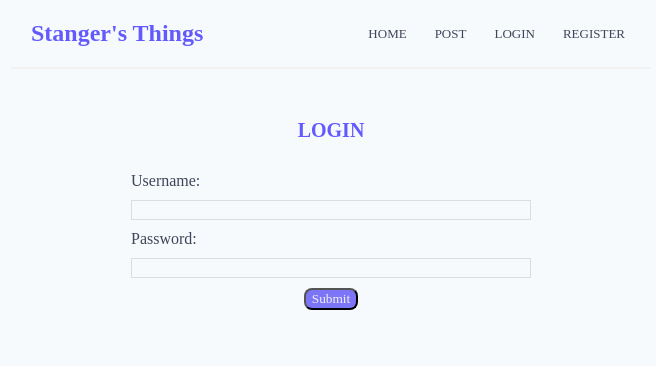
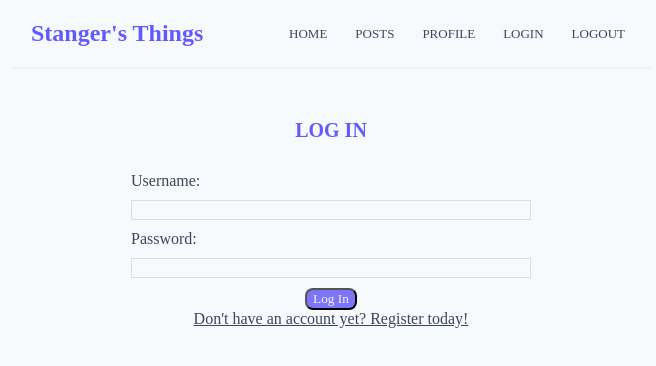
Before and after one commit to jy-bonilla/strangers-things, a React (Create React App) app: page /Login in a window 1280 px wide. Shown: the top 366 px of the page, without its empty margins (309-965 px from the left). Built offline with nearby package versions, Linux system fonts and the light colour scheme.

Commit message:
added profile and register routes

```diff
--- a/src/App.js
+++ b/src/App.js
@@ -1,9 +1,11 @@
 import { BrowserRouter as Router, Route, Switch } from 'react-router-dom';
 import Navbar from "./components/Navbar";
-import Home from './components/Home';
+import Home from "./components/Home";
 import Post from "./components/Post";
-import Login from './components/Login';
+import Login from "./components/Login";
 import Register from "./components/Register";
+import Profile from "./components/Profile";
+import Logout from "./components/Logout";
 
 
 
@@ -20,11 +22,17 @@ function App() {
             <Route path="/Post">
               <Post />
             </Route>
+            <Route path="/Profile">
+              <Profile />
+            </Route>
             <Route path="/Login">
               <Login />
             </Route>
             <Route path="/Register">
               <Register />
+            </Route>
+            <Route path="/Logout">
+              <Logout />
             </Route>
           </Switch>
         </div>
--- a/src/components/Login.js
+++ b/src/components/Login.js
@@ -1,4 +1,5 @@
 import React, { useState } from "react";
+import { Link } from "react-router-dom";
 
 
 const Login = () => {
@@ -35,15 +36,16 @@ const Login = () => {
     return (
         <div className="navbar-container" id='container'>
             <div className="navbar-register" id='navbar'>
-                <h2>LOGIN</h2>
+                <h2>LOG IN</h2>
             </div>
             <form onSubmit={handleSubmit}>
                 <label htmlFor='username'>Username:</label>
                 <input type='text' required name='username' value={username} onChange={(event) => setUsername(event.target.value)} />
                 <label htmlFor='password'>Password:</label>
                 <input type='password' required minLength='4' name='password' value={password} onChange={(event) => setPassword(event.target.value)} />
-                <button type='submit'>Submit</button>
+                <button type='submit'>Log In</button>
             </form>
+            <Link to="/Register">Don't have an account yet? Register today!</Link>
         </div>
     )
 }
--- /dev/null
+++ b/src/components/Logout.js
@@ -0,0 +1,9 @@
+const Logout = () => {
+    return (
+        <div className="home">
+            <h2>Log Out</h2>
+        </div>
+    );
+}
+
+export default Logout;
--- a/src/components/Navbar.js
+++ b/src/components/Navbar.js
@@ -6,9 +6,10 @@ const Navbar = () => {
             <h1>Stanger's Things</h1>
             <div className="links">
                 <Link to="/">HOME</Link>
-                <Link to="/Post">POST</Link>
-                <Link to="/LogIn">LOGIN</Link>
-                <Link to="/Register">REGISTER</Link>
+                <Link to="/Post">POSTS</Link>
+                <Link to="/Profile">PROFILE</Link>
+                <Link to="/Login">LOGIN</Link>
+                <Link to="/Logout">LOGOUT</Link>
             </div>
         </nav>
     );
--- a/src/components/Post.js
+++ b/src/components/Post.js
@@ -32,7 +32,4 @@ const Post = () => {
         </div>
     )
 }
-
-
-
 export default Post;
--- /dev/null
+++ b/src/components/Profile.js
@@ -0,0 +1,10 @@
+const Profile = () => {
+    return (
+        <div className="profile">
+            <h2>Profile</h2>
+
+        </div>
+    );
+}
+
+export default Profile;
--- a/src/index.css
+++ b/src/index.css
@@ -56,6 +56,7 @@
 }
 
 
+
 /* form css */
 .navbar-container{
     max-width: 400px;
```
